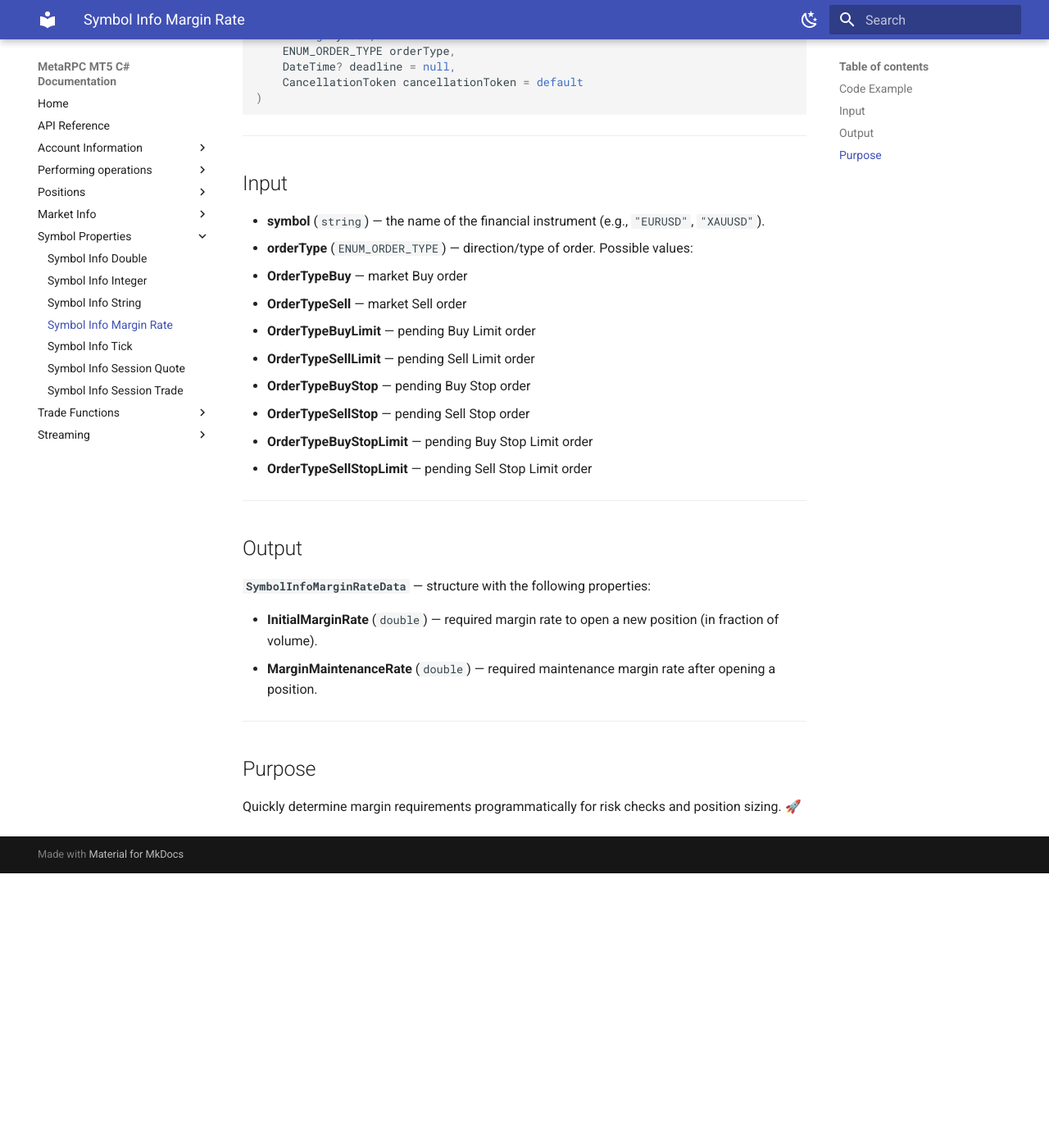
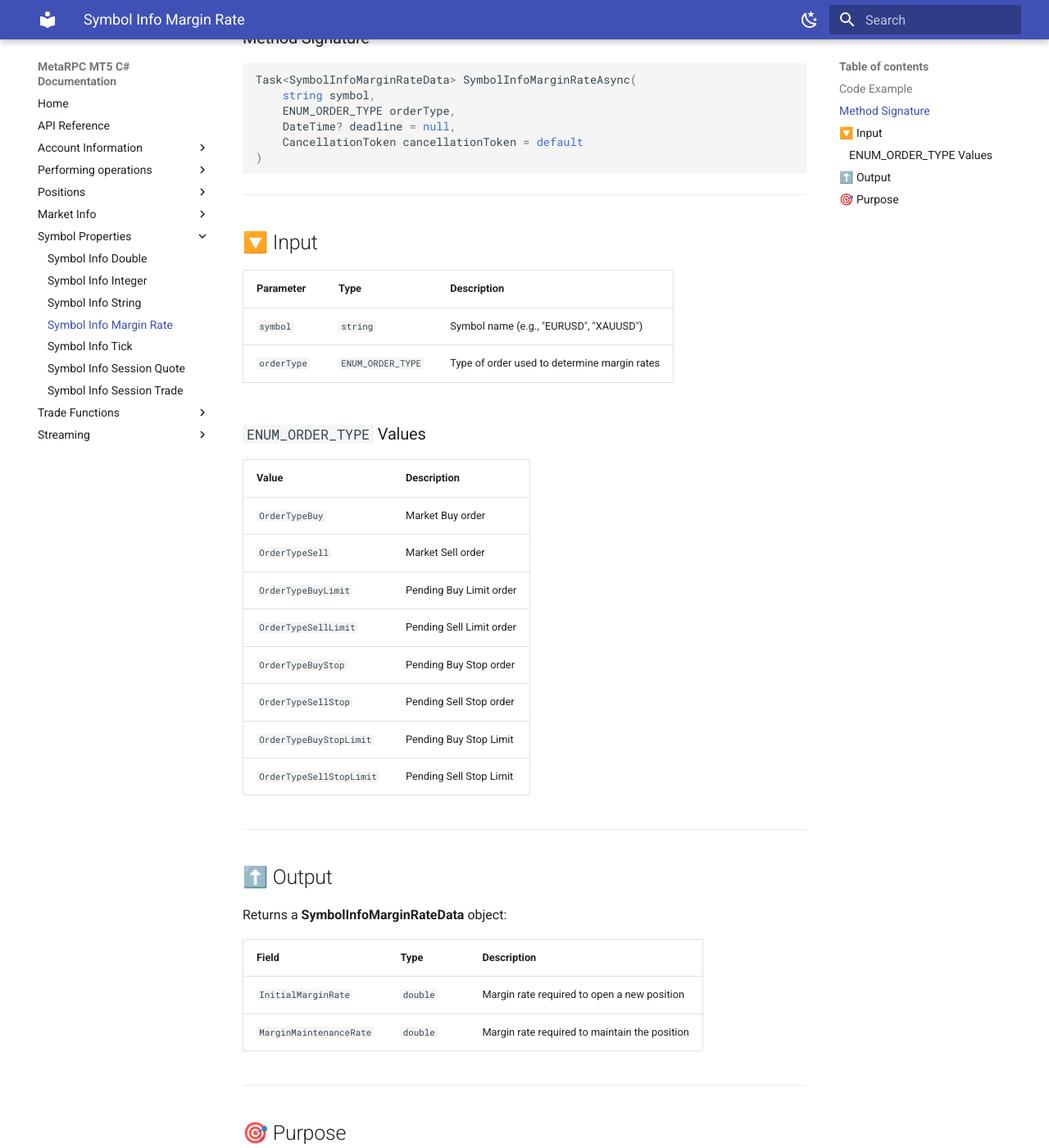
Before and after one commit to MetaRPC/CSharpMT5, an MkDocs documentation site: the page built from docs/SymbolProperties/SymbolInfoMarginRate.md, in a window 1280 px wide and 1400 px high, scrolled down 554 px. Shown: the whole window at 82% size. Built offline with MkDocs 1.6.1 and Material for MkDocs 9.7.7, drawn with Linux system fonts in a browser that asks for light colours; before the commit the page ends 1619 px from its top, so only the background shows below that; some of the changed text lies outside the part shown.

Commit message:
Update SymbolInfoMarginRate.md

````diff
--- a/docs/SymbolProperties/SymbolInfoMarginRate.md
+++ b/docs/SymbolProperties/SymbolInfoMarginRate.md
@@ -2,6 +2,8 @@
 
 > **Request:** initial and maintenance margin rates for a symbol and order type from MT5
 > Fetch the margin requirements (initial & maintenance) for a given symbol/order direction.
+
+---
 
 ### Code Example
 
@@ -17,7 +19,9 @@ _logger.LogInformation(
 );
 ```
 
-✨ **Method Signature:**
+---
+
+### Method Signature
 
 ```csharp
 Task<SymbolInfoMarginRateData> SymbolInfoMarginRateAsync(
@@ -30,31 +34,45 @@ Task<SymbolInfoMarginRateData> SymbolInfoMarginRateAsync(
 
 ---
 
-## Input
+## 🔽 Input
 
-* **symbol** (`string`) — the name of the financial instrument (e.g., `"EURUSD"`, `"XAUUSD"`).
-* **orderType** (`ENUM_ORDER_TYPE`) — direction/type of order. Possible values:
+| Parameter   | Type              | Description                                  |
+| ----------- | ----------------- | -------------------------------------------- |
+| `symbol`    | `string`          | Symbol name (e.g., "EURUSD", "XAUUSD")       |
+| `orderType` | `ENUM_ORDER_TYPE` | Type of order used to determine margin rates |
 
-  * **OrderTypeBuy** — market Buy order
-  * **OrderTypeSell** — market Sell order
-  * **OrderTypeBuyLimit** — pending Buy Limit order
-  * **OrderTypeSellLimit** — pending Sell Limit order
-  * **OrderTypeBuyStop** — pending Buy Stop order
-  * **OrderTypeSellStop** — pending Sell Stop order
-  * **OrderTypeBuyStopLimit** — pending Buy Stop Limit order
-  * **OrderTypeSellStopLimit** — pending Sell Stop Limit order
+### `ENUM_ORDER_TYPE` Values
+
+| Value                    | Description              |
+| ------------------------ | ------------------------ |
+| `OrderTypeBuy`           | Market Buy order         |
+| `OrderTypeSell`          | Market Sell order        |
+| `OrderTypeBuyLimit`      | Pending Buy Limit order  |
+| `OrderTypeSellLimit`     | Pending Sell Limit order |
+| `OrderTypeBuyStop`       | Pending Buy Stop order   |
+| `OrderTypeSellStop`      | Pending Sell Stop order  |
+| `OrderTypeBuyStopLimit`  | Pending Buy Stop Limit   |
+| `OrderTypeSellStopLimit` | Pending Sell Stop Limit  |
 
 ---
 
-## Output
+## ⬆️ Output
 
-**`SymbolInfoMarginRateData`** — structure with the following properties:
+Returns a **SymbolInfoMarginRateData** object:
 
-* **InitialMarginRate** (`double`) — required margin rate to open a new position (in fraction of volume).
-* **MarginMaintenanceRate** (`double`) — required maintenance margin rate after opening a position.
+| Field                   | Type     | Description                                   |
+| ----------------------- | -------- | --------------------------------------------- |
+| `InitialMarginRate`     | `double` | Margin rate required to open a new position   |
+| `MarginMaintenanceRate` | `double` | Margin rate required to maintain the position |
 
 ---
 
-## Purpose
+## 🎯 Purpose
 
-Quickly determine margin requirements programmatically for risk checks and position sizing. 🚀
+Use this method to determine **margin requirements** based on symbol and order type.
+
+Perfect for:
+
+* Pre-trade risk analysis
+* Calculating how much margin will be used and retained
+* Building margin-aware trading UIs or risk engines
````
